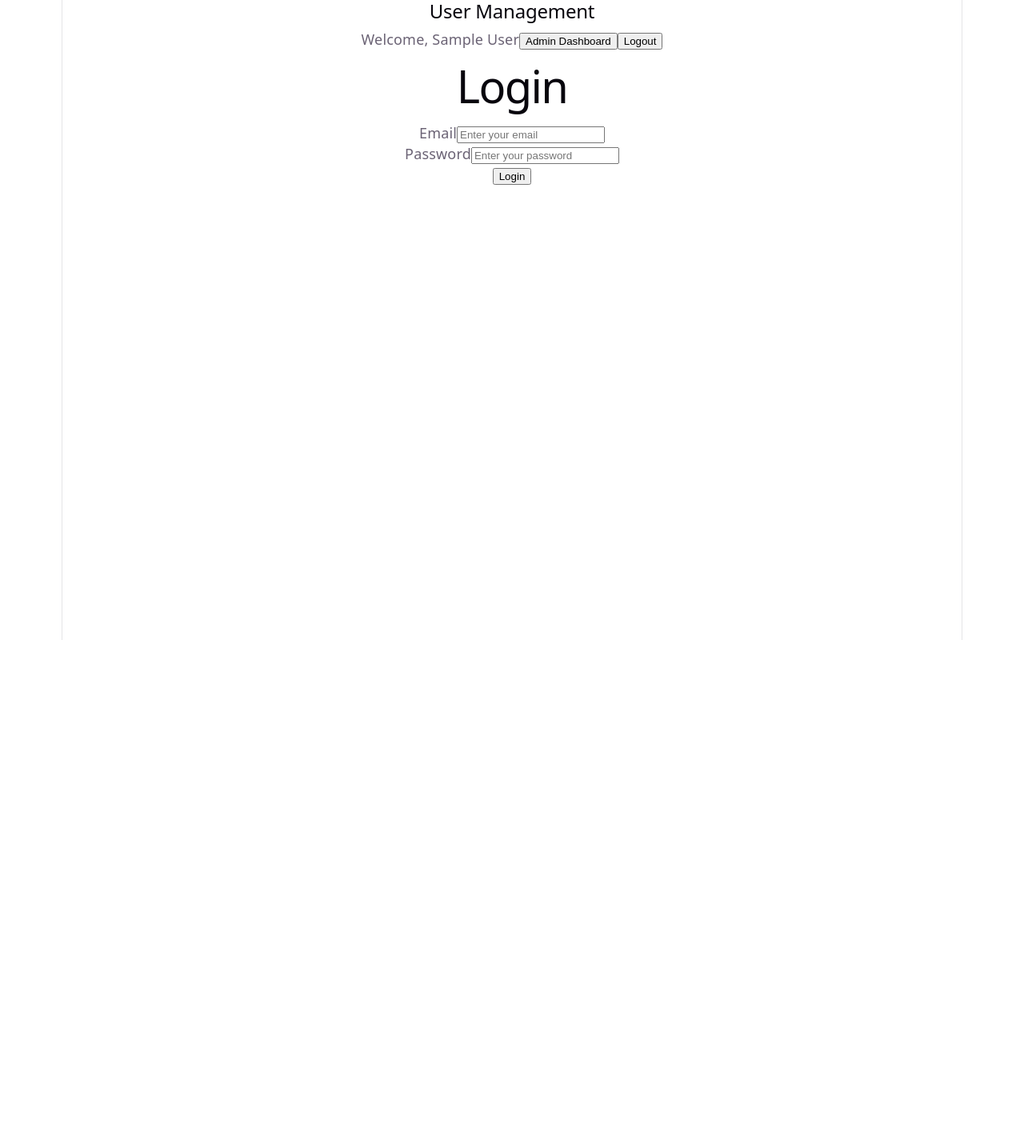
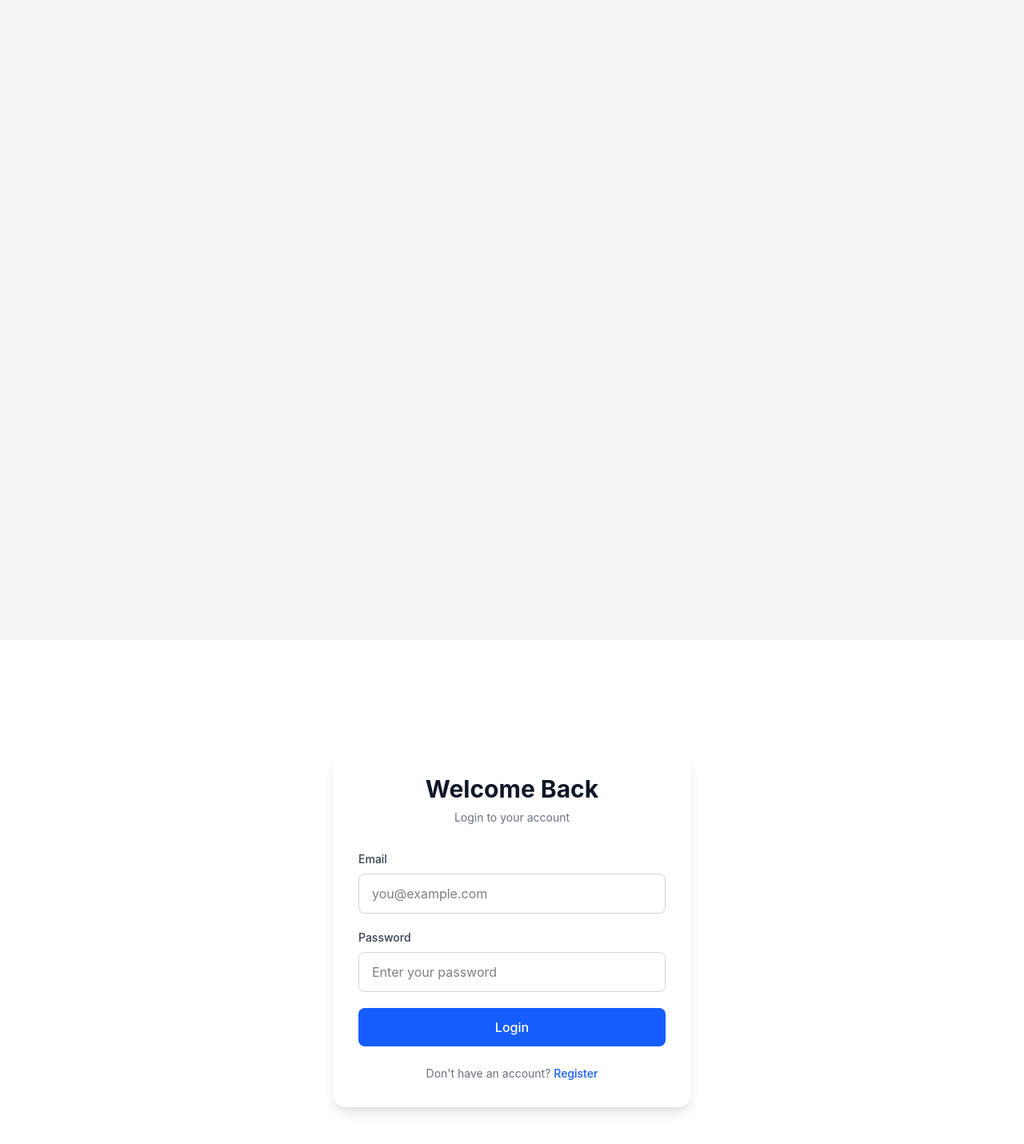
Before and after one commit to ashiqalit/User-Management---PostgreSQL-Express-React-Node, a React app in the folder frontend/: page /login in a window 1280 px wide. Shown: the top 1430 px of the page at 80% size. Before the commit the page ends 800 px from the top, so only its background shows below. Built offline with nearby package versions, Linux system fonts and the light colour scheme; sample sign-in values are in the browser's storage; the HTML template or start-up script is replaced by a standard one.

Commit message:
Styled navbar, Login and Register. But a bug in UI exists

```diff
--- a/frontend/package.json
+++ b/frontend/package.json
@@ -11,11 +11,13 @@
   },
   "dependencies": {
     "@reduxjs/toolkit": "^2.12.0",
+    "@tailwindcss/vite": "^4.3.3",
     "axios": "^1.20.0",
     "react": "^19.2.8",
     "react-dom": "^19.2.8",
     "react-redux": "^9.3.0",
-    "react-router-dom": "^7.18.4"
+    "react-router-dom": "^7.18.4",
+    "tailwindcss": "^4.3.3"
   },
   "devDependencies": {
     "@types/react": "^19.2.18",
--- a/frontend/src/App.jsx
+++ b/frontend/src/App.jsx
@@ -5,13 +5,17 @@ import UserDashboard from "./pages/UserDashboard";
 import AdminDashboard from "./pages/AdminDashboard";
 import ProtectedRoute from "./components/ProtectedRoute";
 import Navbar from "./components/Navbar";
+import Layout from "./components/Layout";
 
 function App() {
   return (
     <BrowserRouter>
-      <Navbar />
+      <Layout />
       <Routes>
-        <Route path="/" element={<h1>Home Page</h1>} />
+        <Route
+          path="/"
+          element={<h1 className="text-3xl font-bold">Home Page</h1>}
+        />
         <Route path="/login" element={<Login />} />
         <Route path="/register" element={<Register />} />
         <Route
--- /dev/null
+++ b/frontend/src/components/Layout.jsx
@@ -0,0 +1,13 @@
+import Navbar from "./Navbar";
+
+function Layout({ children }) {
+  return (
+    <div className="min-h-screen bg-gray-100">
+      <Navbar />
+
+      <main className="mx-auto max-w-7xl px-4 py-8">{children}</main>
+    </div>
+  );
+}
+
+export default Layout;
--- a/frontend/src/components/Navbar.jsx
+++ b/frontend/src/components/Navbar.jsx
@@ -1,11 +1,12 @@
 import { useDispatch, useSelector } from "react-redux";
-import { useNavigate } from "react-router-dom";
+import { useLocation, useNavigate } from "react-router-dom";
 
 import { logout } from "../redux/authSlice";
 
 function Navbar() {
   const dispatch = useDispatch();
   const navigate = useNavigate();
+  const location = useLocation();
 
   const { user, isAuthenticated } = useSelector((state) => state.auth);
 
@@ -15,26 +16,57 @@ function Navbar() {
     navigate("/login");
   };
 
+  const authPages = ["/login", "/register"];
+
+  if (!isAuthenticated || authPages.includes(location.pathname)) {
+    return null;
+  }
+
   if (!isAuthenticated) {
     return null;
   }
 
   return (
-    <nav>
-      <div>
-        <h2>User Management</h2>
-      </div>
+    <nav className="border-b bg-white shadow-sm">
+      <div className="mx-auto flex max-w-7xl items-center justify-between px-4 py-4">
+        <h1
+          className="cursor-pointer text-xl font-bold text-gray-900"
+          onClick={() =>
+            navigate(user?.role === "admin" ? "/admin" : "/dashboard")
+          }
+        >
+          User Management
+        </h1>
 
-      <div>
-        <span>Welcome, {user?.name}</span>
+        <div className="flex items-center gap-4">
+          <span className="text-sm text-gray-600">
+            Welcome,{" "}
+            <span className="font-medium text-gray-900">{user?.name}</span>
+          </span>
 
-        {user?.role === "admin" ? (
-          <button onClick={() => navigate("/admin")}>Admin Dashboard</button>
-        ) : (
-          <button onClick={() => navigate("/dashboard")}>Dashboard</button>
-        )}
+          {user?.role === "admin" ? (
+            <button
+              onClick={() => navigate("/admin")}
+              className="rounded-lg px-3 py-2 text-sm font-medium text-gray-700 hover:bg-gray-100"
+            >
+              Admin Dashboard
+            </button>
+          ) : (
+            <button
+              onClick={() => navigate("/dashboard")}
+              className="rounded-lg px-3 py-2 text-sm font-medium text-gray-700 hover:bg-gray-100"
+            >
+              Dashboard
+            </button>
+          )}
 
-        <button onClick={handleLogout}>Logout</button>
+          <button
+            onClick={handleLogout}
+            className="rounded-lg bg-red-500 px-4 py-2 text-sm font-medium text-white hover:bg-red-600"
+          >
+            Logout
+          </button>
+        </div>
       </div>
     </nav>
   );
--- a/frontend/src/index.css
+++ b/frontend/src/index.css
@@ -1,111 +1 @@
-:root {
-  --text: #6b6375;
-  --text-h: #08060d;
-  --bg: #fff;
-  --border: #e5e4e7;
-  --code-bg: #f4f3ec;
-  --accent: #aa3bff;
-  --accent-bg: rgba(170, 59, 255, 0.1);
-  --accent-border: rgba(170, 59, 255, 0.5);
-  --social-bg: rgba(244, 243, 236, 0.5);
-  --shadow:
-    rgba(0, 0, 0, 0.1) 0 10px 15px -3px, rgba(0, 0, 0, 0.05) 0 4px 6px -2px;
-
-  --sans: system-ui, 'Segoe UI', Roboto, sans-serif;
-  --heading: system-ui, 'Segoe UI', Roboto, sans-serif;
-  --mono: ui-monospace, Consolas, monospace;
-
-  font: 18px/145% var(--sans);
-  letter-spacing: 0.18px;
-  color-scheme: light dark;
-  color: var(--text);
-  background: var(--bg);
-  font-synthesis: none;
-  text-rendering: optimizeLegibility;
-  -webkit-font-smoothing: antialiased;
-  -moz-osx-font-smoothing: grayscale;
-
-  @media (max-width: 1024px) {
-    font-size: 16px;
-  }
-}
-
-@media (prefers-color-scheme: dark) {
-  :root {
-    --text: #9ca3af;
-    --text-h: #f3f4f6;
-    --bg: #16171d;
-    --border: #2e303a;
-    --code-bg: #1f2028;
-    --accent: #c084fc;
-    --accent-bg: rgba(192, 132, 252, 0.15);
-    --accent-border: rgba(192, 132, 252, 0.5);
-    --social-bg: rgba(47, 48, 58, 0.5);
-    --shadow:
-      rgba(0, 0, 0, 0.4) 0 10px 15px -3px, rgba(0, 0, 0, 0.25) 0 4px 6px -2px;
-  }
-
-  #social .button-icon {
-    filter: invert(1) brightness(2);
-  }
-}
-
-body {
-  margin: 0;
-}
-
-#root {
-  width: 1126px;
-  max-width: 100%;
-  margin: 0 auto;
-  text-align: center;
-  border-inline: 1px solid var(--border);
-  min-height: 100svh;
-  display: flex;
-  flex-direction: column;
-  box-sizing: border-box;
-}
-
-h1,
-h2 {
-  font-family: var(--heading);
-  font-weight: 500;
-  color: var(--text-h);
-}
-
-h1 {
-  font-size: 56px;
-  letter-spacing: -1.68px;
-  margin: 32px 0;
-  @media (max-width: 1024px) {
-    font-size: 36px;
-    margin: 20px 0;
-  }
-}
-h2 {
-  font-size: 24px;
-  line-height: 118%;
-  letter-spacing: -0.24px;
-  margin: 0 0 8px;
-  @media (max-width: 1024px) {
-    font-size: 20px;
-  }
-}
-p {
-  margin: 0;
-}
-
-code,
-.counter {
-  font-family: var(--mono);
-  display: inline-flex;
-  border-radius: 4px;
-  color: var(--text-h);
-}
-
-code {
-  font-size: 15px;
-  line-height: 135%;
-  padding: 4px 8px;
-  background: var(--code-bg);
-}
+@import "tailwindcss";
--- a/frontend/src/pages/Login.jsx
+++ b/frontend/src/pages/Login.jsx
@@ -50,37 +50,69 @@ function Login() {
     }
   };
   return (
+    <div className="flex min-h-[calc(100vh-80px)] items-center justify-center">
+      <div className="w-full max-w-md rounded-2xl bg-white p-8 shadow-lg">
+        <div className="mb-8 text-center">
+          <h1 className="text-3xl font-bold text-gray-900">Welcome Back</h1>
+
+          <p className="mt-2 text-sm text-gray-500">Login to your account</p>
+        </div>
+
+        {error && (
+          <div className="mb-4 rounded-lg bg-red-50 p-3 text-sm text-red-600">
+            {error}
+          </div>
+        )}
+
+        <form onSubmit={handleSubmit} className="space-y-5">
           <div>
-      <h1>Login</h1>
-      <form onSubmit={handleSubmit}>
-        <div>
-          <label>Email</label>
+            <label className="mb-2 block text-sm font-medium text-gray-700">
+              Email
+            </label>
+
             <input
               type="email"
               value={email}
               onChange={(e) => setEmail(e.target.value)}
-            placeholder="Enter your email"
+              placeholder="you@example.com"
+              className="w-full rounded-lg border border-gray-300 px-4 py-3 outline-none focus:border-blue-500 focus:ring-2 focus:ring-blue-100"
             />
           </div>
 
           <div>
-          <label>Password</label>
+            <label className="mb-2 block text-sm font-medium text-gray-700">
+              Password
+            </label>
+
             <input
               type="password"
               value={password}
               onChange={(e) => setPassword(e.target.value)}
               placeholder="Enter your password"
+              className="w-full rounded-lg border border-gray-300 px-4 py-3 outline-none focus:border-blue-500 focus:ring-2 focus:ring-blue-100"
             />
           </div>
 
-        {error && (
-            <p>{error}</p>
-        )}
-
-        <button type="submit" disabled={loading}>
+          <button
+            type="submit"
+            disabled={loading}
+            className="w-full rounded-lg bg-blue-600 px-4 py-3 font-medium text-white transition hover:bg-blue-700 disabled:cursor-not-allowed disabled:opacity-50"
+          >
             {loading ? "Logging in..." : "Login"}
           </button>
         </form>
+
+        <p className="mt-6 text-center text-sm text-gray-500">
+          Don't have an account?{" "}
+          <button
+            type="button"
+            onClick={() => navigate("/register")}
+            className="font-medium text-blue-600 hover:text-blue-700"
+          >
+            Register
+          </button>
+        </p>
+      </div>
     </div>
   );
 }
--- a/frontend/src/pages/Register.jsx
+++ b/frontend/src/pages/Register.jsx
@@ -71,54 +71,91 @@ function Register() {
   };
 
   return (
+    <div className="flex min-h-[calc(100vh-80px)] items-center justify-center">
+      <div className="w-full max-w-md rounded-2xl bg-white p-8 shadow-lg">
+        <div className="mb-8 text-center">
+          <h1 className="text-3xl font-bold text-gray-900">Welcome</h1>
+
+          <p className="mt-2 text-sm text-gray-500">Sign up for an account</p>
+        </div>
+
+        {error && (
+          <div className="mb-4 rounded-lg bg-red-50 p-3 text-sm text-red-600">
+            {error}
+          </div>
+        )}
+
+        {success && (
+          <div className="mb-4 rounded-lg bg-green-50 p-3 text-sm text-green-600">
+            {success}
+          </div>
+        )}
+
+        <form onSubmit={handleSubmit} className="space-y-5">
           <div>
-      <h1>Register</h1>
-
-      {error && <p>{error}</p>}
-
-      {success && <p>{success}</p>}
-
-      <form onSubmit={handleSubmit}>
-        <div>
-          <label>Name</label>
+            <label className="mb-2 block text-sm font-medium text-gray-700">
+              Name
+            </label>
 
             <input
               type="text"
               name="name"
               value={formData.name}
               onChange={handleChange}
+              className="w-full rounded-lg border border-gray-300 px-4 py-3 outline-none focus:border-blue-500 focus:ring-2 focus:ring-blue-100"
               placeholder="Enter your name"
             />
           </div>
 
           <div>
-          <label>Email</label>
+            <label className="mb-2 block text-sm font-medium text-gray-700">
+              Email
+            </label>
 
             <input
               type="email"
               name="email"
               value={formData.email}
               onChange={handleChange}
+              className="w-full rounded-lg border border-gray-300 px-4 py-3 outline-none focus:border-blue-500 focus:ring-2 focus:ring-blue-100"
               placeholder="Enter your email"
             />
           </div>
 
           <div>
-          <label>Password</label>
+            <label className="mb-2 block text-sm font-medium text-gray-700">
+              Password
+            </label>
 
             <input
               type="password"
               name="password"
               value={formData.password}
               onChange={handleChange}
+              className="w-full rounded-lg border border-gray-300 px-4 py-3 outline-none focus:border-blue-500 focus:ring-2 focus:ring-blue-100"
               placeholder="Enter your password"
             />
           </div>
 
-        <button type="submit" disabled={loading}>
+          <button
+            type="submit"
+            disabled={loading}
+            className="w-full rounded-lg bg-blue-600 px-4 py-3 font-medium text-white transition hover:bg-blue-700 disabled:cursor-not-allowed disabled:opacity-50"
+          >
             {loading ? "Registering..." : "Register"}
           </button>
         </form>
+        <p className="mt-6 text-center text-sm text-gray-500">
+          Already have an account?{" "}
+          <button
+            type="button"
+            onClick={() => navigate("/login")}
+            className="font-medium text-blue-600 hover:text-blue-700"
+          >
+            Login
+          </button>
+        </p>
+      </div>
     </div>
   );
 }
--- a/frontend/vite.config.js
+++ b/frontend/vite.config.js
@@ -1,7 +1,8 @@
-import react from '@vitejs/plugin-react'
-import { defineConfig } from 'vite'
+import react from "@vitejs/plugin-react";
+import { defineConfig } from "vite";
+import tailwindcss from "@tailwindcss/vite";
 
 // https://vite.dev/config/
 export default defineConfig({
-  plugins: [react()],
-})
+  plugins: [react(), tailwindcss()],
+});
```
Also changed, not shown: 1 other file (tests, documents, lock files or other folders). Lines whose indentation alone changed are shown as unchanged.
